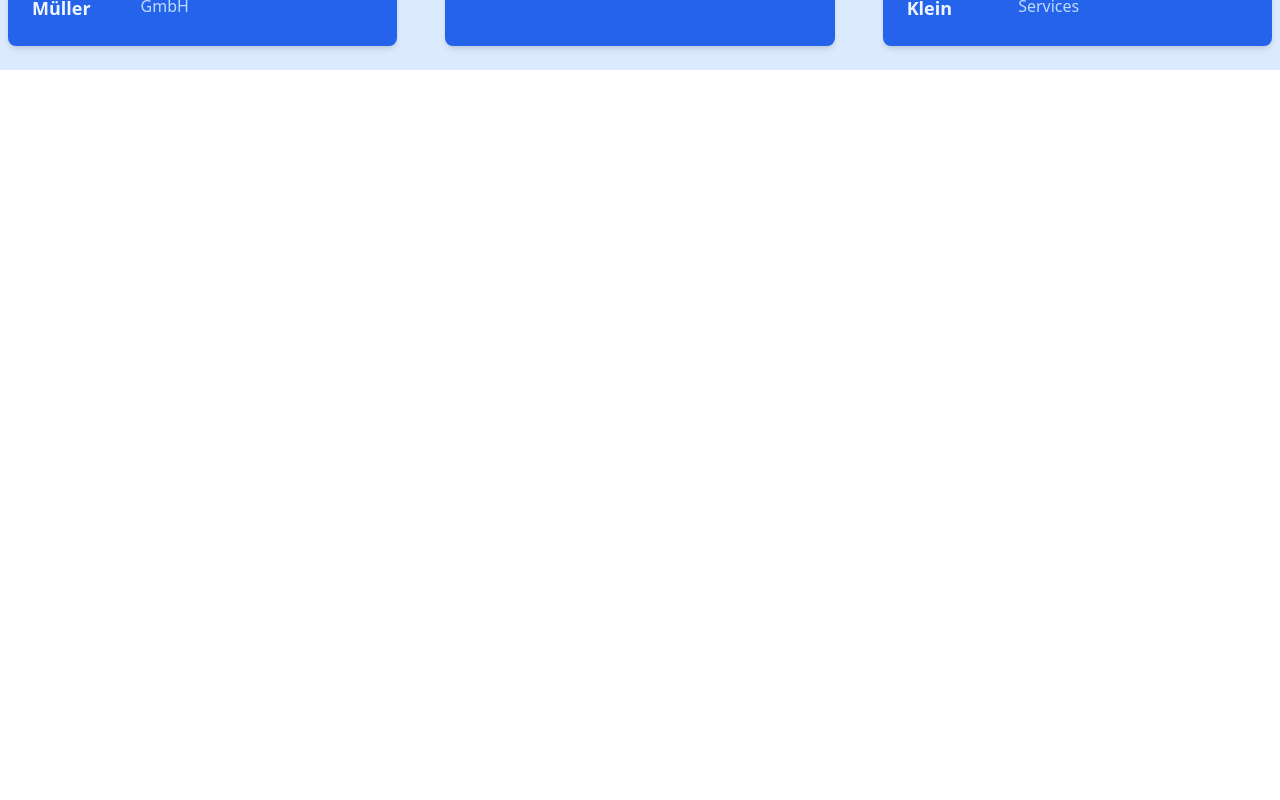
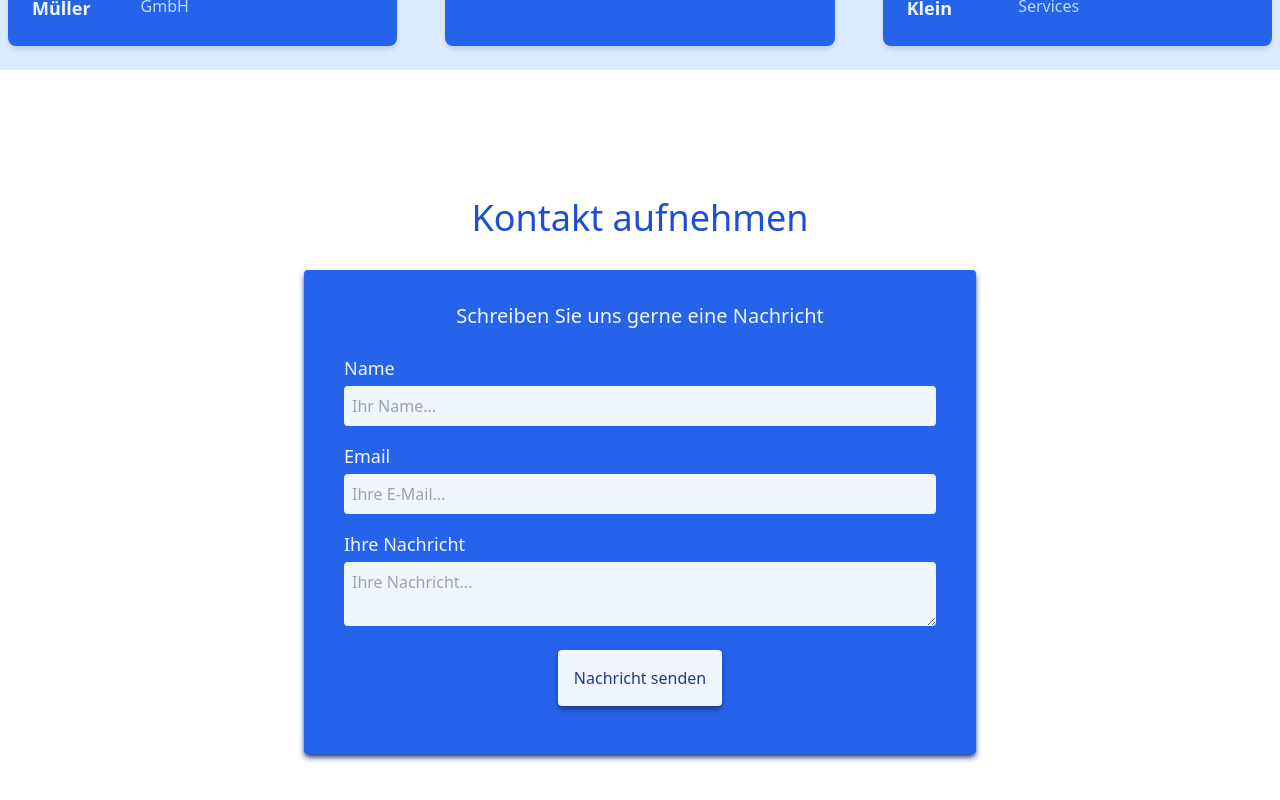
Before and after one commit to Dasajton/htq-agency, a React (Vite) app: page / in a window 1280 px wide. Shown: the part 3914-4714 px from the top of the page. Before the commit the page ends 3984 px from the top, so only its background shows below. Built offline with nearby package versions, Linux system fonts and the light colour scheme.

Commit message:
Create home contactform
* contactform isnt working right now (dont know why)

* made HomeContact Formular

```diff
--- a/package.json
+++ b/package.json
@@ -12,6 +12,7 @@
   "dependencies": {
     "react": "^18.2.0",
     "react-dom": "^18.2.0",
+    "react-hook-form": "^7.48.2",
     "react-router-dom": "^6.20.0",
     "sass": "^1.69.5"
   },
--- a/src/components/Header.jsx
+++ b/src/components/Header.jsx
@@ -27,7 +27,7 @@ const Header = () => {
 
 
   return (
-    <c>
+    <>
     <nav className="navbar w-full h-[5rem] bg-white px-4 flex justify-between items-center shadow-sm shadow-blue-600 fixed top-0">
       <Link to="/">
         <span className="logo text-5xl font-bold text-black">HT<span className="text-5xl font-bold text-blue-600">Q</span></span>
@@ -55,7 +55,7 @@ const Header = () => {
         </div>
       )}
     </nav>
-    </c>
+    </>
   );
 };
 
--- /dev/null
+++ b/src/components/HomeContact.jsx
@@ -0,0 +1,71 @@
+import React, { useState } from 'react';
+
+const HomeContact = () => {
+  const [formData, setFormData] = useState({
+    name: '',
+    email: '',
+    message: '',
+  });
+
+  const handleChange = (e) => {
+    setFormData({
+      ...formData,
+      [e.target.name]: e.target.value,
+    });
+  };
+
+  const handleSubmit = (e) => {
+    e.preventDefault();
+    console.log(formData);
+  };
+
+  return (
+    <>
+    <h2 className="text-3xl sm:text-4xl text-center font-medium text-blue-700 p-8">Kontakt aufnehmen</h2>
+    <form onSubmit={handleSubmit} className="flex flex-col justify-center max-w-2xl p-8 mx-2 sm:mx-auto mb-24 bg-blue-600 rounded shadow-md shadow-blue-900">
+
+      <p className="text-center text-xl text-blue-50 mb-4">Schreiben Sie uns gerne eine Nachricht</p>
+
+      <div className="m-2 flex flex-col gap-1">
+      <label className="text-lg font-medium text-blue-50" htmlFor="name">Name</label>
+      <input className="w-full bg-blue-50 text-blue-900 p-2 rounded"
+        type="text"
+        placeholder="Ihr Name..."
+        name="name"
+        required
+        value={formData.name}
+        onChange={handleChange}
+      />
+      </div>
+
+      <div className="m-2 flex flex-col gap-1">
+      <label className="text-lg font-medium text-blue-50" htmlFor="email">Email</label>
+      <input className="w-full bg-blue-50 text-blue-900 p-2 rounded"
+        type="email"
+        placeholder="Ihre E-Mail..."
+        name="email"
+        required
+        value={formData.email}
+        onChange={handleChange}
+      />
+      </div>
+
+      <div className="m-2 flex flex-col gap-1">
+      <label className="text-lg font-medium text-blue-50" htmlFor="message">Ihre Nachricht</label>
+      <textarea className="w-full bg-blue-50 text-blue-900 p-2 rounded"
+        placeholder="Ihre Nachricht..."
+        name="message"
+        required
+        value={formData.message}
+        onChange={handleChange}
+      />
+      </div>
+
+      <button className="m-4 p-4 rounded shadow-md shadow-blue-900 text-blue-900 hover:text-blue-50 bg-blue-50 hover:bg-blue-900 transition self-center" type="submit">Nachricht senden</button>
+
+    </form>
+    </>
+  );
+};
+
+export default HomeContact;
--- a/src/components/HomeCooperation.jsx
+++ b/src/components/HomeCooperation.jsx
@@ -39,7 +39,7 @@ const HomeCooperation = () => {
 
     return (
     <>
-        <div className="w-full bg-blue-100 pb-4">
+        <div className="w-full bg-blue-100 pb-4 mb-24">
             <div className="container mx-auto px-2 flex flex-col items-center justify-center">
             <h2 className="text-3xl sm:text-4xl text-center font-medium text-blue-700 p-8">Kooperationsmöglichkeiten</h2>
             <p className="text-lg text-center mb-4">
--- a/src/components/HomeIntro.jsx
+++ b/src/components/HomeIntro.jsx
@@ -15,7 +15,7 @@ const HomeIntro = () => {
         </p>
         <p className="text-xl font-bold">Ihr Erfolg ist unser Ziel.</p>
     </div>
-    <ButtonDefault to="/about" text="Mehr erfahren" />
+    <ButtonDefault to="/about-us" text="Mehr erfahren" />
     </div>
     </div>
     </>
--- a/src/pages/Home.jsx
+++ b/src/pages/Home.jsx
@@ -2,6 +2,7 @@ import HomeHero from "../components/HomeHero";
 import HomeIntro from "../components/HomeIntro";
 import HomeService from "../components/HomeService";
 import HomeCooperation from "../components/HomeCooperation";
+import HomeContact from "../components/HomeContact";
 
 const Home = () => {
     return (
@@ -10,6 +11,7 @@ const Home = () => {
       <HomeIntro />
       <HomeService />
       <HomeCooperation />
+      <HomeContact />
     </>
     )
 }
```
Also changed, not shown: 1 other file (tests, documents, lock files or other folders).
